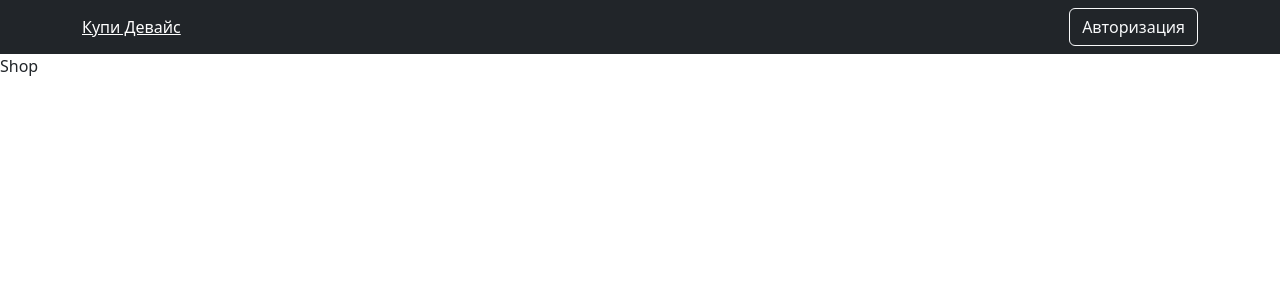
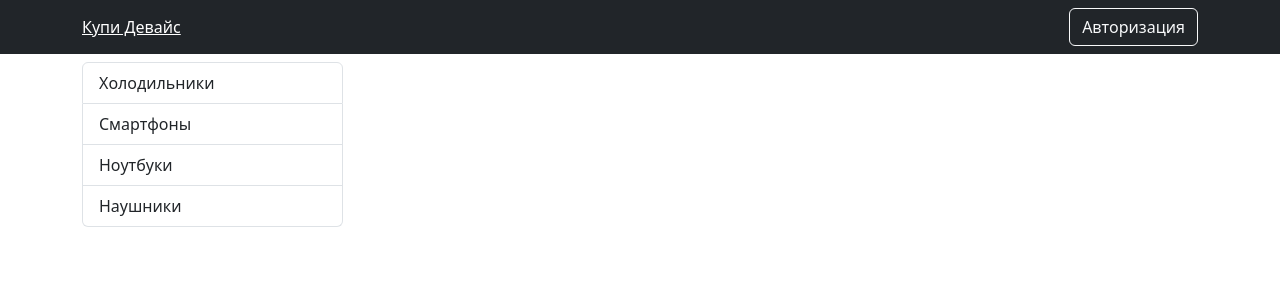
Before and after one commit to Elisei-Trifan/internet-shop, a React (Create React App) app: page / in a window 1280 px wide. Shown: the top 300 px of the page. Built offline with nearby package versions, Linux system fonts and the light colour scheme.

Commit message:
create TypeBar

```diff
--- /dev/null
+++ b/src/components/TypeBar.js
@@ -0,0 +1,25 @@
+import { observer } from 'mobx-react-lite'
+import React, { useContext } from 'react'
+import { Context } from '..'
+import { ListGroup } from 'react-bootstrap'
+
+const TypeBar = observer(() => {
+  const { device } = useContext(Context)
+  return (
+    <div>
+      <ListGroup>
+        {device.types.map((type) => (
+          <ListGroup.Item
+            active={type.id === device.selectedType.id}
+            onClick={() => device.setSelectedType(type)}
+            key={type.id}
+          >
+            {type.name}
+          </ListGroup.Item>
+        ))}
+      </ListGroup>
+    </div>
+  )
+})
+
+export default TypeBar
--- a/src/pages/Shop.js
+++ b/src/pages/Shop.js
@@ -1,7 +1,22 @@
 import React from 'react'
+import { Container } from 'react-bootstrap'
+import Row from 'react-bootstrap/Row'
+import Col from 'react-bootstrap/Col'
+import TypeBar from '../components/TypeBar'
 
 const Shop = () => {
-  return <div>Shop</div>
+  return (
+    <div>
+      <Container>
+        <Row className="mt-2">
+          <Col md={3}>
+            <TypeBar />
+          </Col>
+          <Col md={9}></Col>
+        </Row>
+      </Container>
+    </div>
+  )
 }
 
 export default Shop
--- a/src/store/DeviceStore.js
+++ b/src/store/DeviceStore.js
@@ -11,8 +11,16 @@
         id: 2,
         name: 'Смартфоны',
       },
+      {
+        id: 3,
+        name: 'Ноутбуки',
+      },
+      {
+        id: 4,
+        name: 'Наушники',
+      },
     ]
-    this._brabds = [
+    this._brands = [
       {
         id: 1,
         name: 'Samsung',
@@ -59,6 +67,7 @@
         img: 'https://images.unsplash.com/photo-1598618826732-fb2fdf367775?q=80&w=1336&auto=format&fit=crop&ixlib=rb-4.0.3&ixid=M3wxMjA3fDB8MHxwaG90by1wYWdlfHx8fGVufDB8fHx8fA%3D%3D',
       },
     ]
+    this._selectedType = {}
     makeAutoObservable(this)
   }
 
@@ -71,14 +80,20 @@
   setDevices(devices) {
     this._devices = devices
   }
+  setSelectedType(type) {
+    this._selectedType = type
+  }
 
   get types() {
     return this._types
   }
   get brands() {
-    return this._brabds
+    return this._brands
   }
   get devices() {
     return this._devices
   }
+  get selectedType() {
+    return this._selectedType
+  }
 }
```
